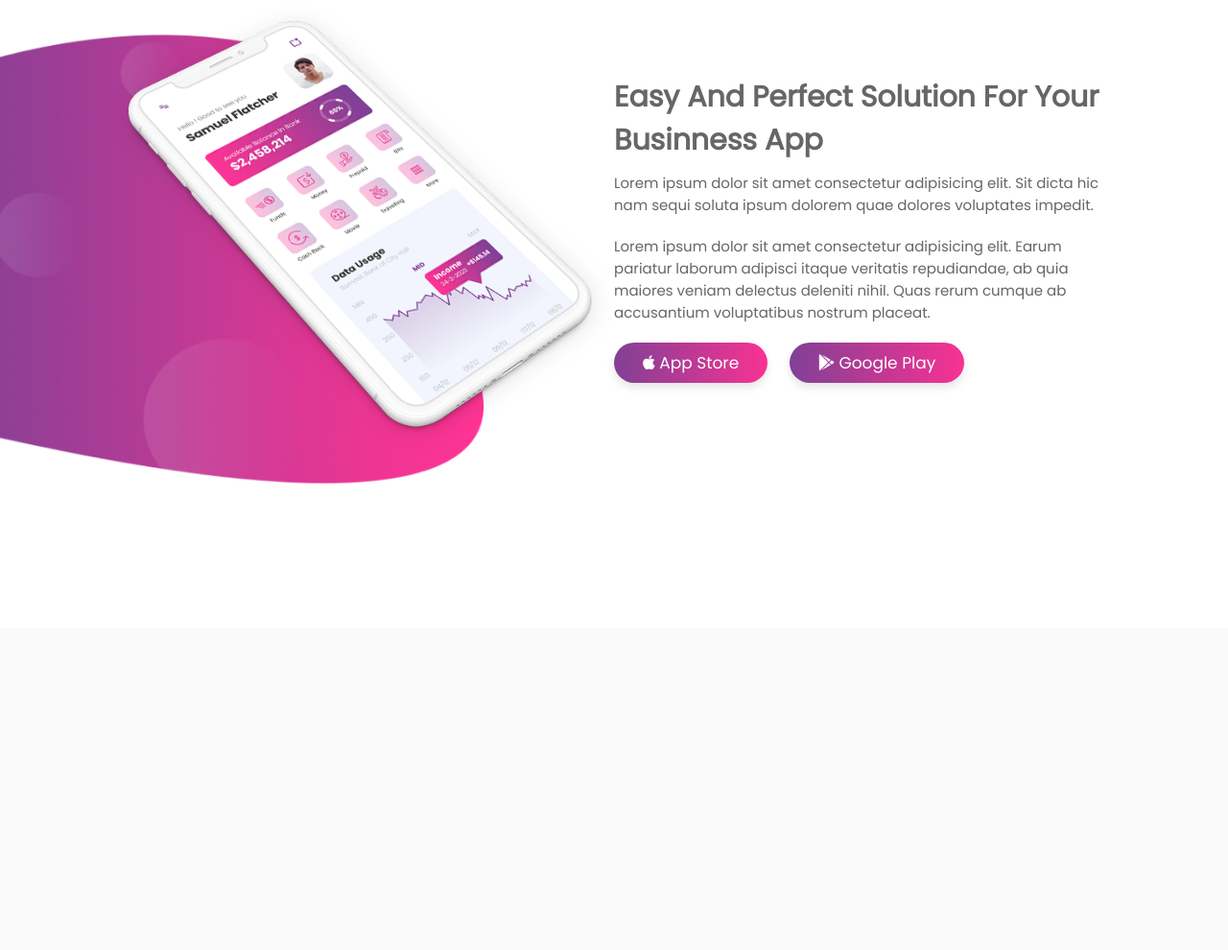
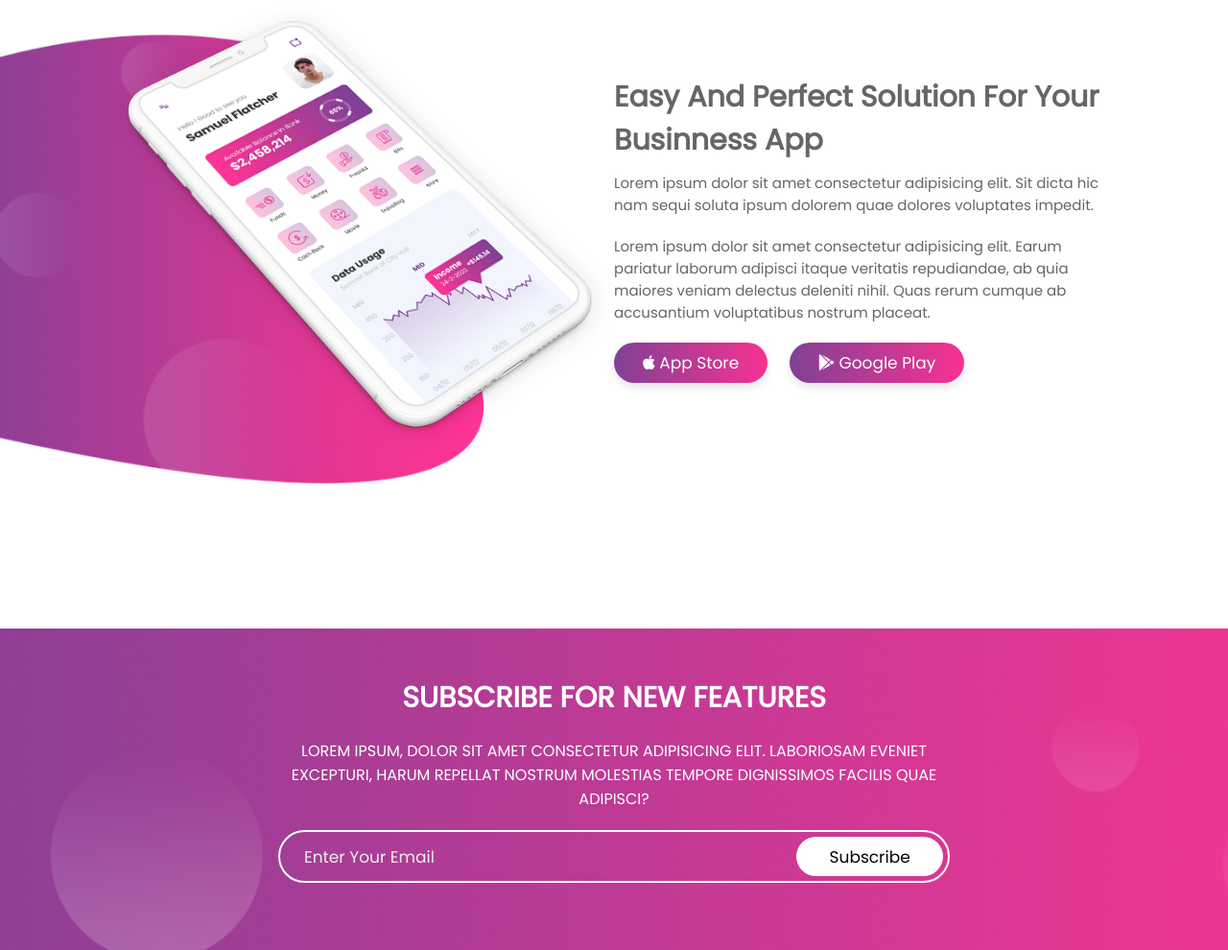
Before and after one commit to marcocrupi/Click, a plain HTML site: page index.html in a window 1280 px wide. Shown: the part 1745-2735 px from the top of the page at 96% size. Before the commit the page ends 2400 px from the top, so only its background shows below. Drawn offline with Linux system fonts and the light colour scheme.

Commit message:
add: index.html style.css newsletter section

```diff
--- a/index.html
+++ b/index.html
@@ -130,6 +130,22 @@
 
   <!-- about section ends -->
 
+  <!-- newsletter section starts -->
+
+  <div class="newsletter">
+
+    <h3>Subscribe for new features</h3>
+    <p>Lorem ipsum, dolor sit amet consectetur adipisicing elit. Laboriosam eveniet excepturi, harum repellat nostrum
+      molestias tempore dignissimos facilis quae adipisci?</p>
+    <form action="">
+      <input type="email" placeholder="enter your email">
+      <input type="submit" value="Subscribe">
+    </form>
+
+  </div>
+
+  <!-- newsletter section ends -->
+
 </body>
 
 </html>
--- a/style.css
+++ b/style.css
@@ -35,6 +35,7 @@ body {
 
 section {
   min-height: 100vh;
+  /* DA MODIFICARE PER MODIFICARE L'ALTEZZA DELLE SESSIONI */
   padding: 0 9%;
   padding-top: 7.5rem;
 }
@@ -163,14 +164,14 @@ header label {
 .features .box-container .box {
   flex: 1 1 30rem;
   background: #fff;
-  border-radius: .5rem;
-  border: .1rem solid rgba(0, 0, 0, 0.2);
-  box-shadow: 0 .5rem .1rem rgba(0, 0, 0, 0.1);
+  border-radius: 0.5rem;
+  border: 0.1rem solid rgba(0, 0, 0, 0.2);
+  box-shadow: 0 0.5rem 0.1rem rgba(0, 0, 0, 0.1);
   margin: 1.5rem;
   padding: 3rem 2rem;
-  border-radius: .5rem;
+  border-radius: 0.5rem;
   text-align: center;
-  transition: .2s linear;
+  transition: 0.2s linear;
 }
 
 .features .box-container .box img {
@@ -189,11 +190,11 @@ header label {
   padding: 1rem 0;
 }
 
-
 .about {
   background: url(/images/about-bg.png) no-repeat;
   background-size: cover;
   background-position: center;
+  padding-bottom: 3rem;
 }
 
 .about .column {
@@ -211,19 +212,18 @@ header label {
   width: 100%;
 }
 
-
 .about .column .content {
   flex: 1 1 40rem;
 }
 
 .about .column .content h3 {
   font-size: 3rem;
-  color:#666;
+  color: #666;
 }
 
 .about .column .content p {
   font-size: 1.5rem;
-  color:#666;
+  color: #666;
   padding: 1rem 0;
 }
 
@@ -231,16 +231,64 @@ header label {
   margin-left: 2rem;
 }
 
+.newsletter {
+  text-align: center;
+  padding: 5rem 1rem;
+  background: url(/images/subscribe-bg.png) no-repeat;
+  background-size: cover;
+  background-position: center;
+}
 
+.newsletter h3 {
+  color: #fff;
+  font-size: 3rem;
+  text-transform: uppercase;
+}
 
+.newsletter p {
+  color: #fff;
+  font-size: 1.6rem;
+  text-transform: uppercase;
+  margin: 2rem auto;
+  width: 70rem;
+}
 
+.newsletter form {
+  display: flex;
+  max-width: 70rem;
+  border: 0.2rem solid #fff;
+  padding: 0.5rem;
+  border-radius: 5rem;
+  margin: 2rem auto;
+  height: 5.5rem;
+}
 
+.newsletter form input[type="email"] {
+  padding: 0 2rem;
+  font-size: 1.7rem;
+  background: none;
+  width: 100%;
+  color: #fff;
+  text-transform: none;
+  background: none;
+}
 
+.newsletter form input[type="email"]::placeholder {
+  color: #eee;
+  text-transform: capitalize;
+}
 
+.newsletter form input[type="submit"] {
+  background: #fff;
+  width: 20rem;
+  font-size: 1.7rem;
+  border-radius: 5rem;
+  cursor: pointer;
+}
 
-
-
-
+.newsletter form input[type="submit"]:hover {
+  color: var(--secondColor);
+}
 
 /* media queries */
 
@@ -314,6 +362,9 @@ header label {
     background-position: right;
   }
 
+  .newsletter p {
+    width: auto;
+  }
 }
 
 @media (max-width: 450px) {
@@ -326,8 +377,7 @@ header label {
     text-align: center;
   }
 
-  .about .column .content .buttons a:last-child{
+  .about .column .content .buttons a:last-child {
     margin: 1rem 0;
   }
-
 }
```
Also changed, not shown: 1 other file.
